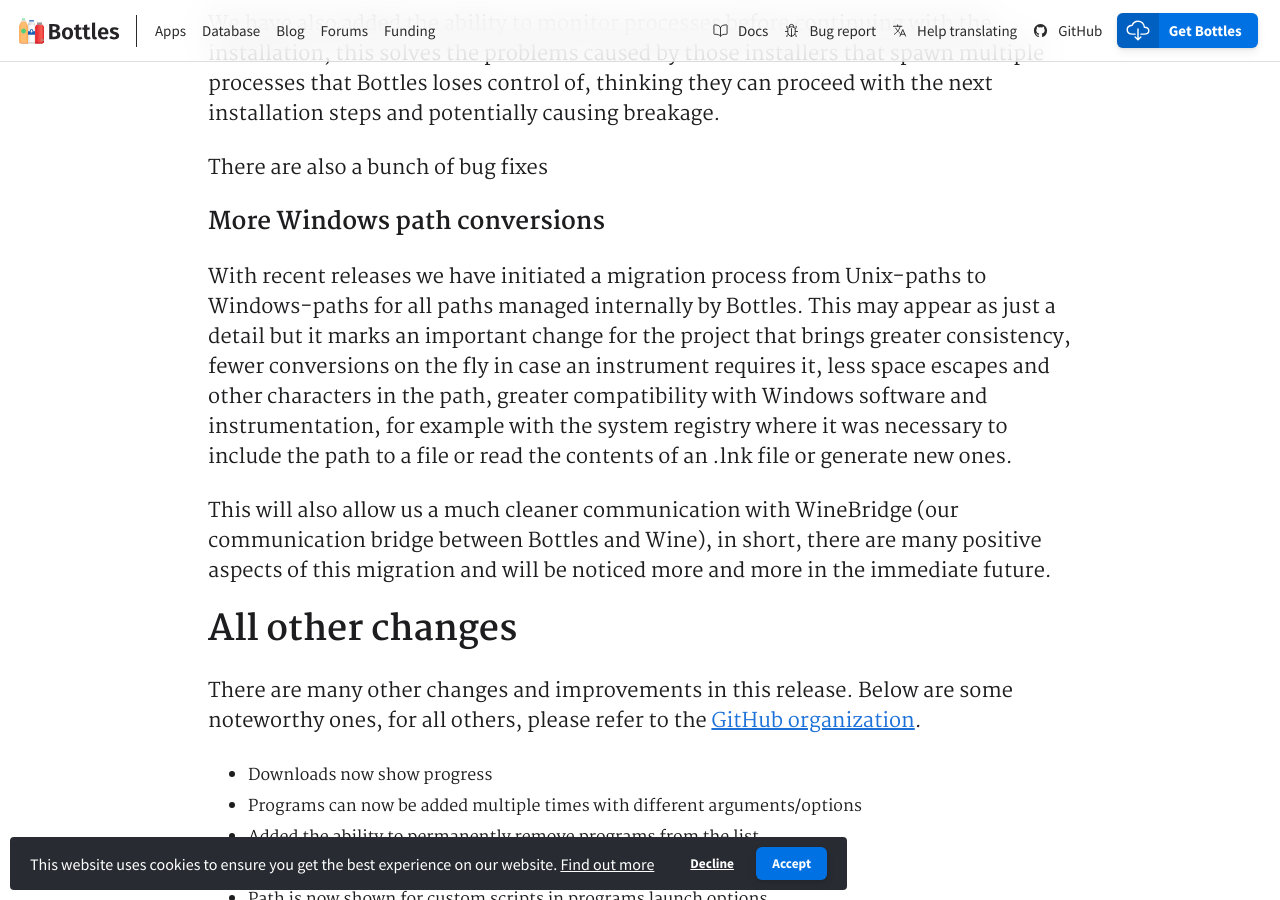
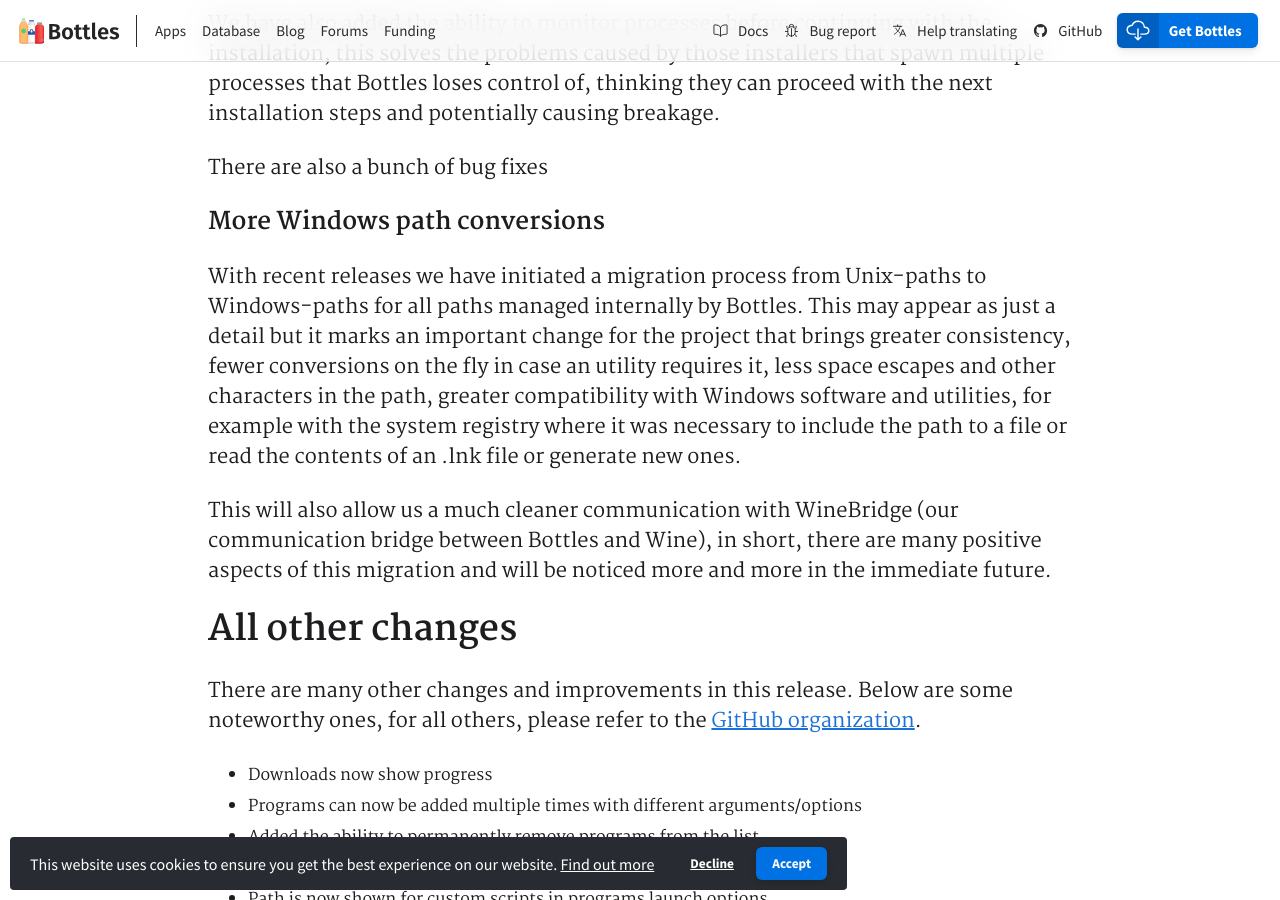
Before and after one commit to bottlesdevs/website, a Jekyll site: the page built from _posts/2022-05-14-release-2022.5.14.md, in a window 1280 px wide and 900 px high, scrolled down 5032 px. Built offline with Jekyll 4.4.1, drawn with Linux system fonts in a browser that asks for light colours; nearby versions of some CDN libraries; comment, search, counter and statistics services are not loaded.

Commit message:
Update 2022-05-14-release-2022.5.14.md

```diff
--- a/_posts/2022-05-14-release-2022.5.14.md
+++ b/_posts/2022-05-14-release-2022.5.14.md
@@ -116,9 +116,9 @@
 With recent releases we have initiated a migration process from Unix-paths to
 Windows-paths for all paths managed internally by Bottles. This may appear as
 just a detail but it marks an important change for the project that brings
-greater consistency, fewer conversions on the fly in case an instrument requires
+greater consistency, fewer conversions on the fly in case an utility requires
 it, less space escapes and other characters in the path, greater compatibility
-with Windows software and instrumentation, for example with the system registry
+with Windows software and utilities, for example with the system registry
 where it was necessary to include the path to a file or read the contents of
 an .lnk file or generate new ones.
 
```
